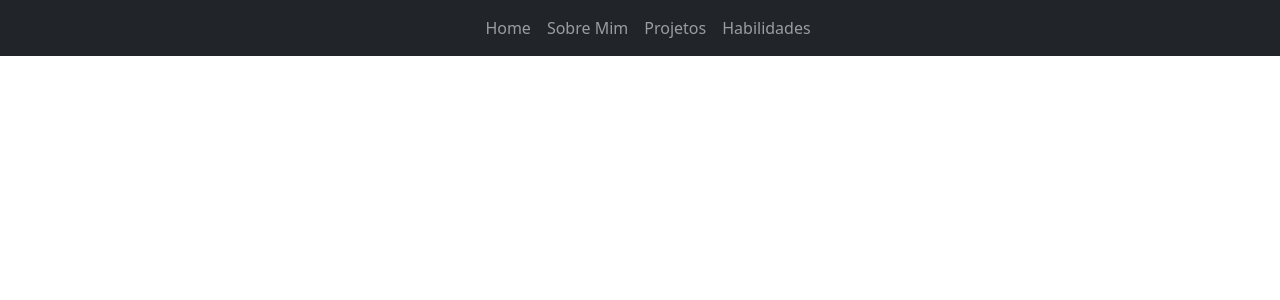
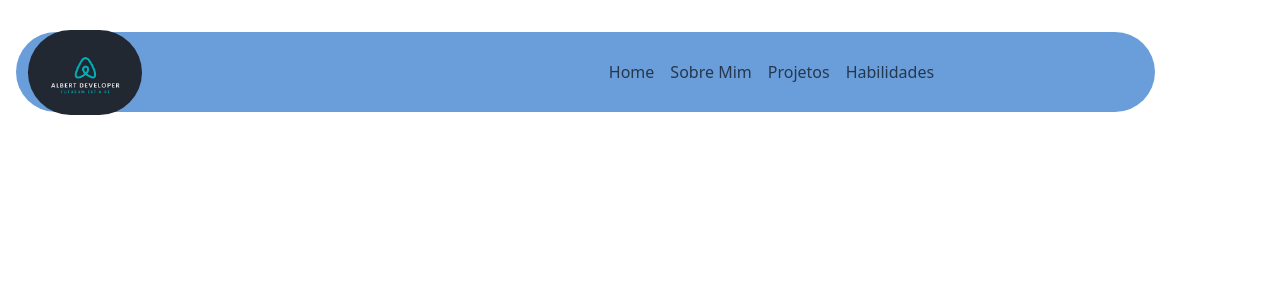
Before and after one commit to AlbertHatakeyama/portfolio-ahn, a PHP site: page / in a window 1280 px wide. Shown: the top 300 px of the page. Run offline with PHP 8.4, Linux system fonts and the light colour scheme.

Commit message:
meu portífolio

```diff
--- a/assets/css/style.css
+++ b/assets/css/style.css
@@ -0,0 +1,20 @@
+:root{
+    --color-nav:#6a9eda;
+    --color-border-nav:#5086c1;
+
+}
+.fundo-nav{
+    background-color: var(--color-nav);
+    border-bottom: 1px solid var(color-border-nav);
+    border-radius: 50px;
+    position: absolute;
+    z-index: 999;
+    height: 80px;
+    width: 89%;
+    margin: 2rem;
+
+}
+.logo-header{
+    height: 85px;
+    border-radius: 3rem;
+}
--- a/index.php
+++ b/index.php
@@ -13,15 +13,21 @@
     <link rel="preconnect" href="https://fonts.googleapis.com">
     <link rel="preconnect" href="https://fonts.gstatic.com" crossorigin>
     <link href="https://fonts.googleapis.com/css2?family=Montserrat:ital,wght@0,100..900;1,100..900&family=Roboto+Slab:wght@100..900&display=swap" rel="stylesheet">
+    <link rel="icon" type="image/favicon.ico" sizes="32x32" href="assets/imagens/favicon-32x32.png">
 </head>
 <body>
-    <header class="header">
-        <nav class="navbar navbar-expand-lg navbar-dark bg-dark">
+    <header>
+        <nav class="navbar navbar-expand-lg fundo-nav mx-3">
             <div class="container-fluid">
-                <a class="navbar-brand" href="assets/imagens/logo-ahn.jpeg"></a>
                 <button class="navbar-toggler" type="button" data-bs-toggle="collapse" data-bs-target="#navbarNav" aria-controls="navbarNav" aria-expanded="false" aria-label="Toggle navigation">
                     <span class="navbar-toggler-icon"></span>
                 </button>
+                <div class="col-4">
+                    <a href="#home" class="">
+                        <img src="assets/imagens/logo-ahn.jpeg" class="img-fluid logo-header" alt="">
+                    </a>
+                </div>
+                <div class="col-md-8">
                     <div class="collapse navbar-collapse justify-content-center" id="navbarNav">
                         <ul class="navbar-nav">
                             <li class="nav-item">
@@ -39,6 +45,7 @@
                         </ul>
                     </div>
                 </div>
+            </div>
         </nav>
     </header>
 
```
Also changed, not shown: assets/imagens/favicon-16x16.png (added), assets/imagens/favicon-32x32.png (added). Lines whose indentation alone changed are shown as unchanged.
